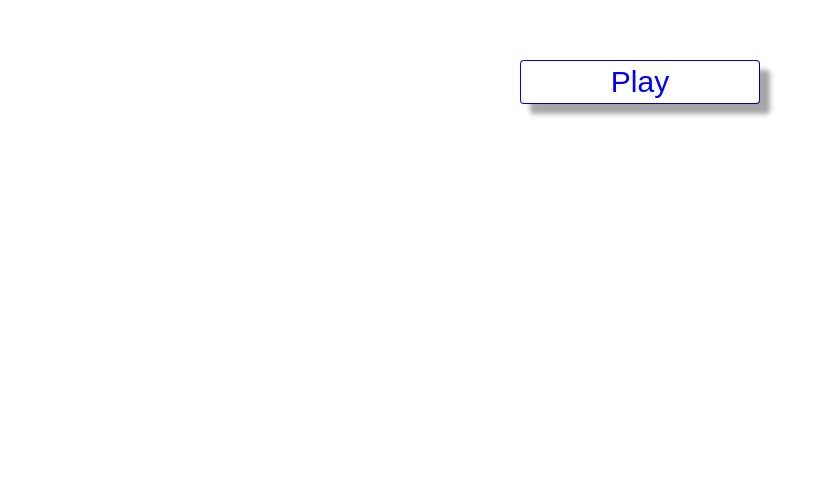
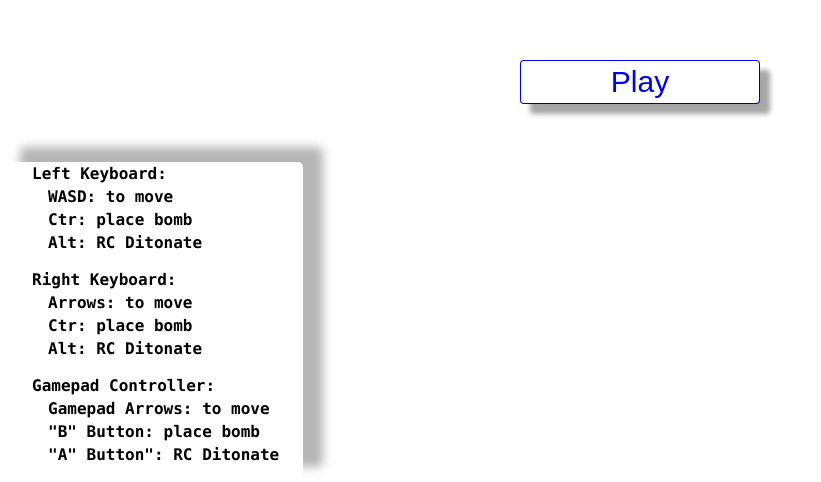
Before and after one commit to rinrab/MrBoom, a plain HTML site: page index.html in a window 1280 px wide. Shown: the part 318-800 px from the top of the page, without its empty margins (0-821 px from the left). Drawn offline with Linux system fonts and the light colour scheme.

Commit message:
Add help

```diff
--- a/index.html
+++ b/index.html
@@ -35,6 +35,22 @@
   <div class="container">
     <div id="start-menu">
       <button class="btn btn-start" id="play-btn">Play</button>
+      <div class="help">
+        <strong>Left Keyboard:</strong>
+        <p>WASD: to move</p>
+        <p>Ctr: place bomb</p>
+        <p>Alt: RC Ditonate</p>
+        <br /> <br />
+        <strong>Right Keyboard:</strong>
+        <p>Arrows: to move</p>
+        <p>Ctr: place bomb</p>
+        <p>Alt: RC Ditonate</p>
+        <br /> <br />
+        <strong>Gamepad Controller:</strong>
+        <p>Gamepad Arrows: to move</p>
+        <p>"B" Button: place bomb</p>
+        <p>"A" Button": RC Ditonate</p>
+      </div>
     </div>
     <canvas id="grafic" width="320" height="200"></canvas>
     <label id="fps-display" ></label>
--- a/style.css
+++ b/style.css
@@ -50,7 +50,7 @@ body {
     background: var(--background-color);
     --transition-delay: .1s;
     display: inline-block;
-    transition: color linear var(--transition-delay), border linear var(--transition-delay), background linear var(--transition-delay), box-shadow linear var(--transition-delay), margin linear var(--transition-delay), opacity linear var(--transition-delay), transform linear var(--transition-delay);
+    transition: color linear var(--transition-delay), border linear var(--transition-delay), background linear var(--transition-delay), box-shadow linear var(--transition-delay), margin linear var(--transition-delay), opacity linear .5s, transform linear var(--transition-delay);
     padding: 0.25rem 1rem 0.25rem 1rem;
 }
 
@@ -77,3 +77,32 @@ body[state="game"] .btn-start {
     opacity: 0;
     cursor: default;
 }
+
+.help {
+    position: absolute;
+    left: 0;
+    bottom: 0;
+    padding: .5rem .5rem .5rem 2rem;
+    font-family: "Lucida Console";
+    max-width: 25%;
+    line-height: 7px;
+    font-weight: 600;
+    background: rgba(255, 255, 255, .6);
+    box-shadow: rgb(151, 151, 151, 0.70) 20px -15px 10px;
+    border-radius: 5px;
+    transition: background linear .2s, box-shadow linear .2s, opacity linear .5s;
+    cursor: text;
+}
+
+    .help:hover {
+        background: rgba(255, 255, 255, 1);
+        box-shadow: rgb(151, 151, 151, 0.70) 27px -17px 10px;
+    }
+    body[state="game"] .help {
+        opacity: 0;
+        cursor: default;
+    }
+
+    .help p {
+        padding: 0 1rem 0 1rem;
+    }
```
